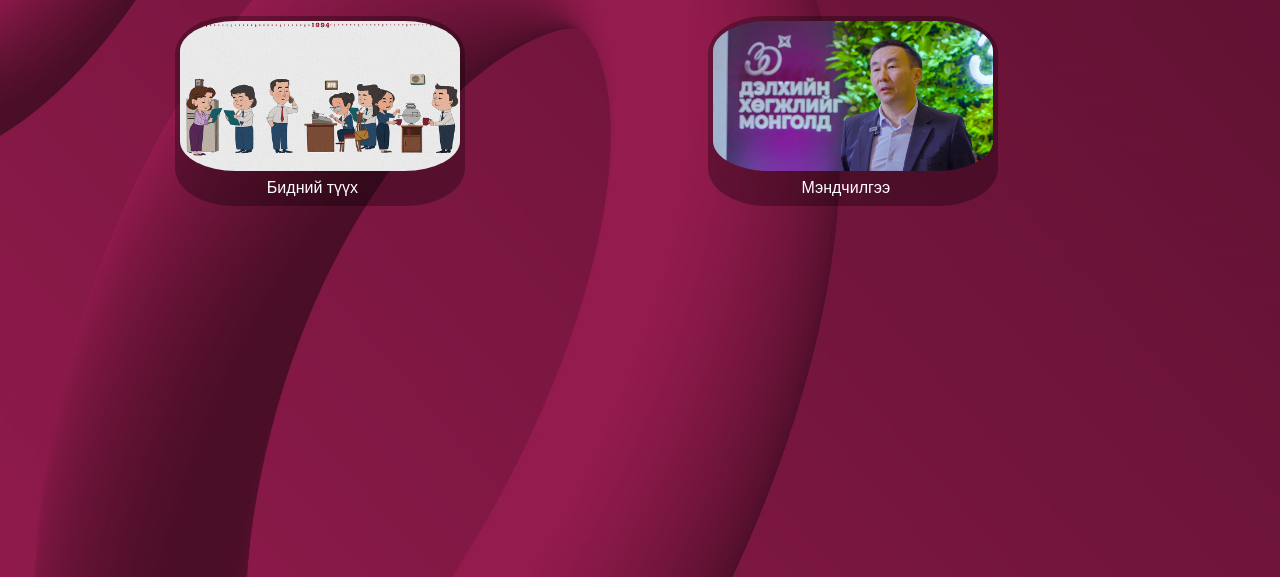
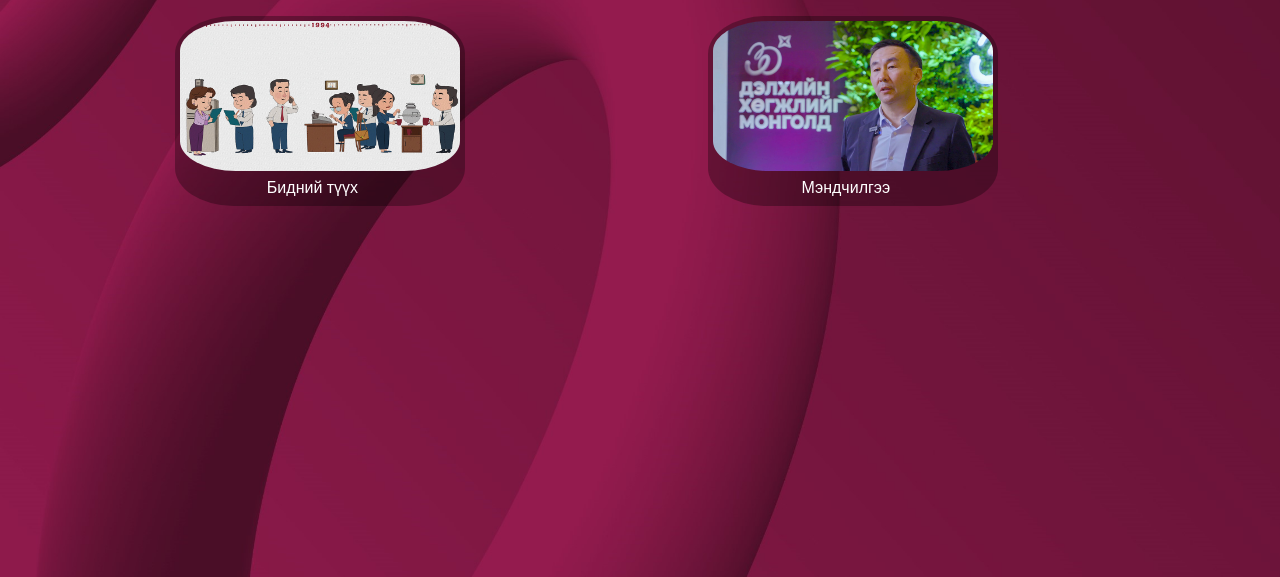
Before and after one commit to MCS-Group/Greetings, a plain HTML site: page index.html in a window 1280 px wide. Shown: the part 223-800 px from the top of the page. Drawn offline with nearby package versions, Linux system fonts and the light colour scheme.

Commit message:
modify picture size

```diff
--- a/index.html
+++ b/index.html
@@ -25,7 +25,7 @@
     min-height: 100vh;
     background-size: cover;
     background-position: center;
-    background-image: url("bg2.jpg");
+    background-image: url("bg3.jpg");
 
 }
 .logo {
```
Also changed, not shown: bg3.jpg (added).
